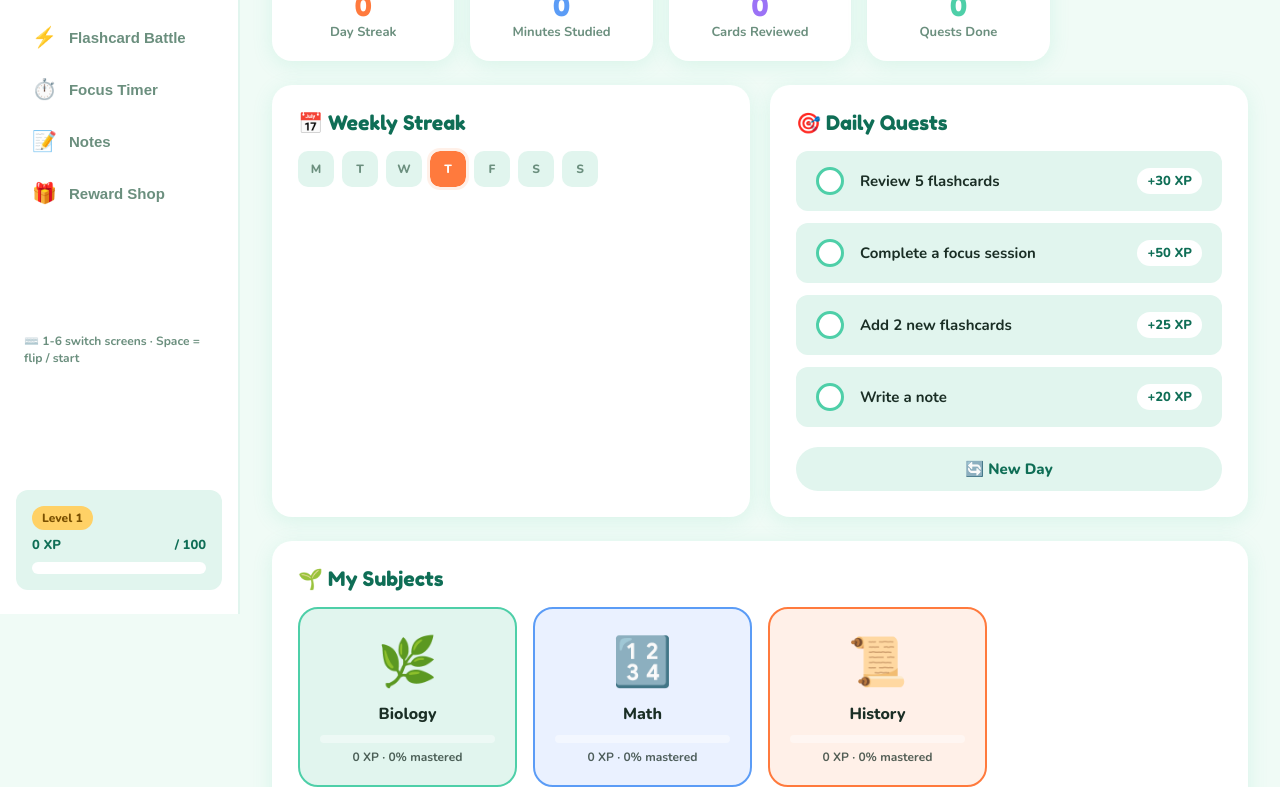
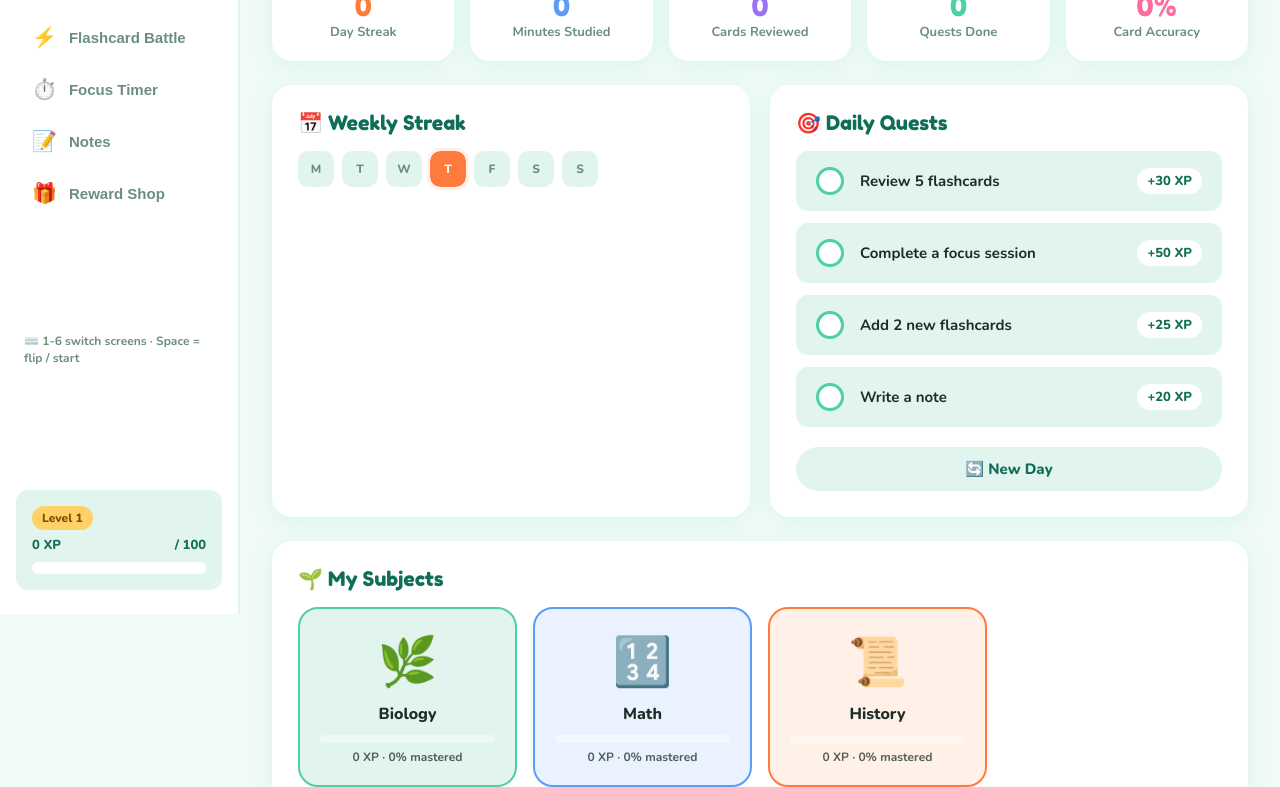
Before and after one commit to iris18102006/studyopia, a website: page index.html in a window 1280 px wide. Shown: the part 186-973 px from the top of the page. Drawn offline with nearby package versions, Linux system fonts and the light colour scheme.

Commit message:
feat: add accuracy card to the dashboard

```diff
--- a/index.html
+++ b/index.html
@@ -61,6 +61,7 @@
       <div class="stat-card"><div class="stat-icon">⏱️</div><div class="stat-num" style="color:var(--blue)" id="statMinutes">0</div><div class="stat-lbl">Minutes Studied</div></div>
       <div class="stat-card"><div class="stat-icon">⚡</div><div class="stat-num" style="color:var(--purple)" id="statCards">0</div><div class="stat-lbl">Cards Reviewed</div></div>
       <div class="stat-card"><div class="stat-icon">✅</div><div class="stat-num" style="color:var(--mint)" id="statQuests">0</div><div class="stat-lbl">Quests Done</div></div>
+      <div class="stat-card"><div class="stat-icon">🎯</div><div class="stat-num" style="color:var(--pink)" id="statAccuracy">0%</div><div class="stat-lbl">Card Accuracy</div></div>
     </div>
 
     <div style="display:grid;grid-template-columns:1fr 1fr;gap:20px;margin-bottom:24px;" class="dashboard-grid">
```
